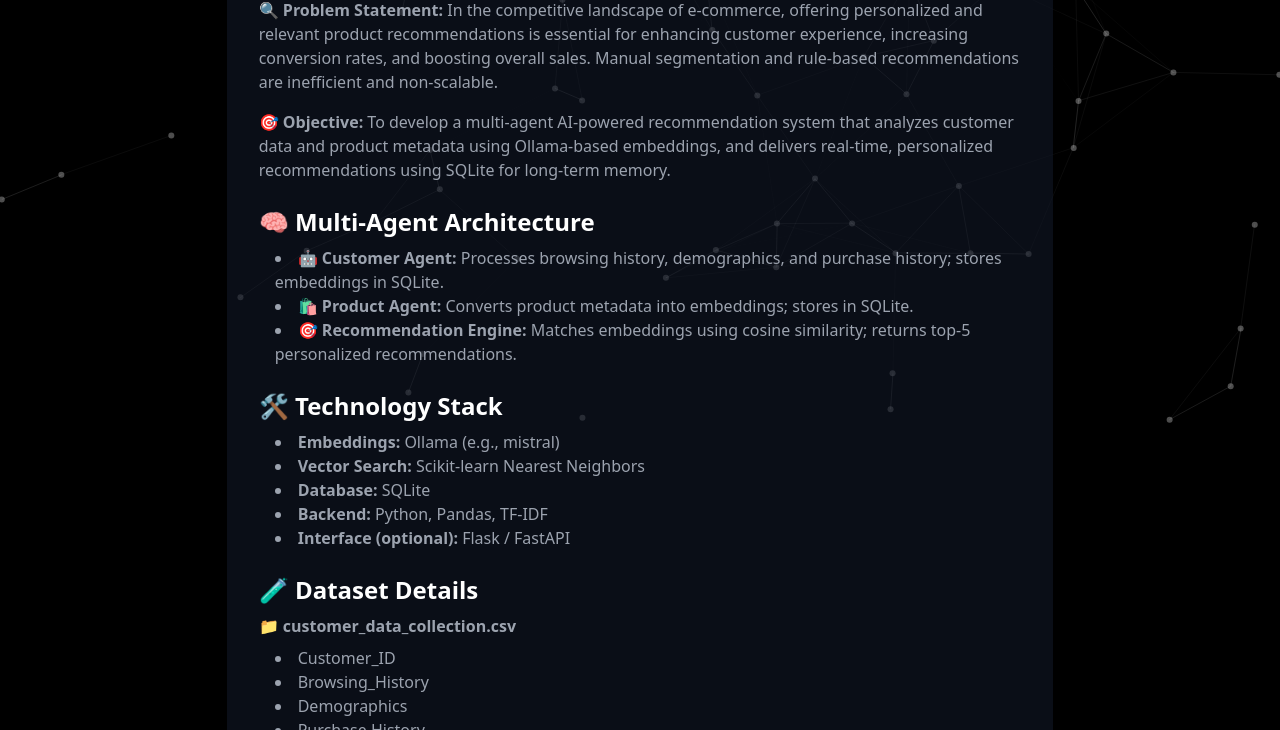
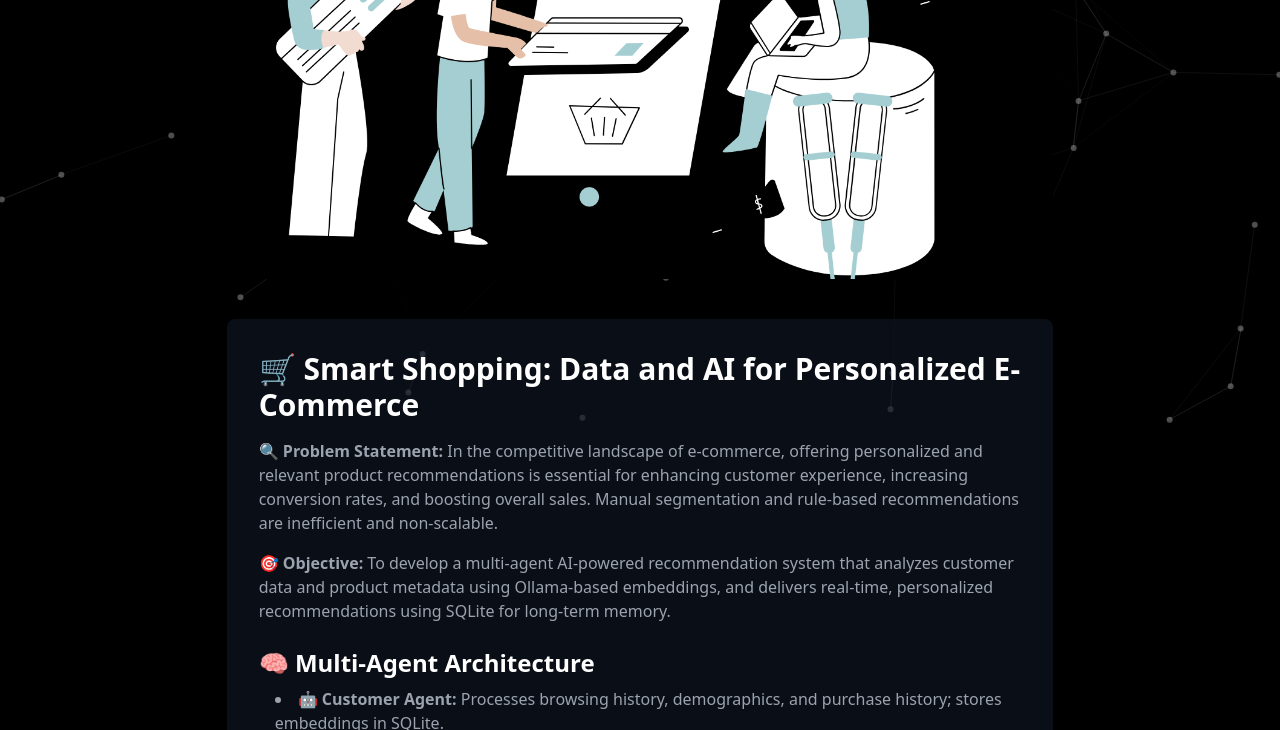
Before and after one commit to VNIKHIL0/My_Portfolio, a plain HTML site: page AIproductrecommendation.html in a window 1280 px wide. Shown: the part 370-1100 px from the top of the page. Drawn offline with nearby package versions, Linux system fonts and the light colour scheme; animation ran at ten frames a second.

Commit message:
Update AIproductrecommendation.html

```diff
--- a/AIproductrecommendation.html
+++ b/AIproductrecommendation.html
@@ -62,7 +62,7 @@
     <div class="container px-5 py-24 mx-auto flex flex-col">
       <div class="lg:w-4/6 mx-auto">
         <div class="rounded-lg overflow-hidden mb-10">
-          <img alt="content" class="object-cover object-center h-full w-full" src="./imges/background.png">
+          <img alt="content" class="object-cover object-center h-full w-full" src=".\images\background.png">
         </div>
 
         <!-- Project Details Start -->
```
